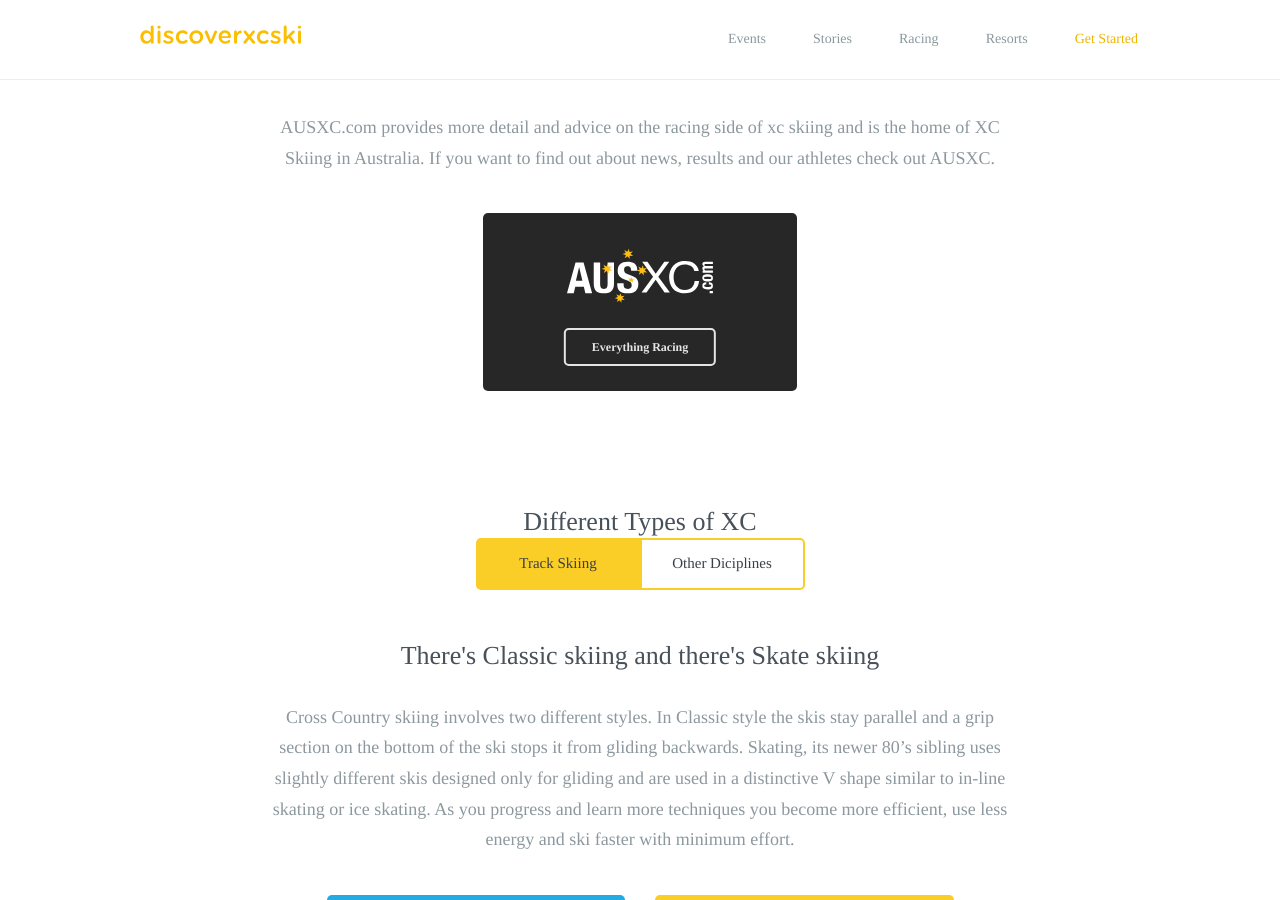
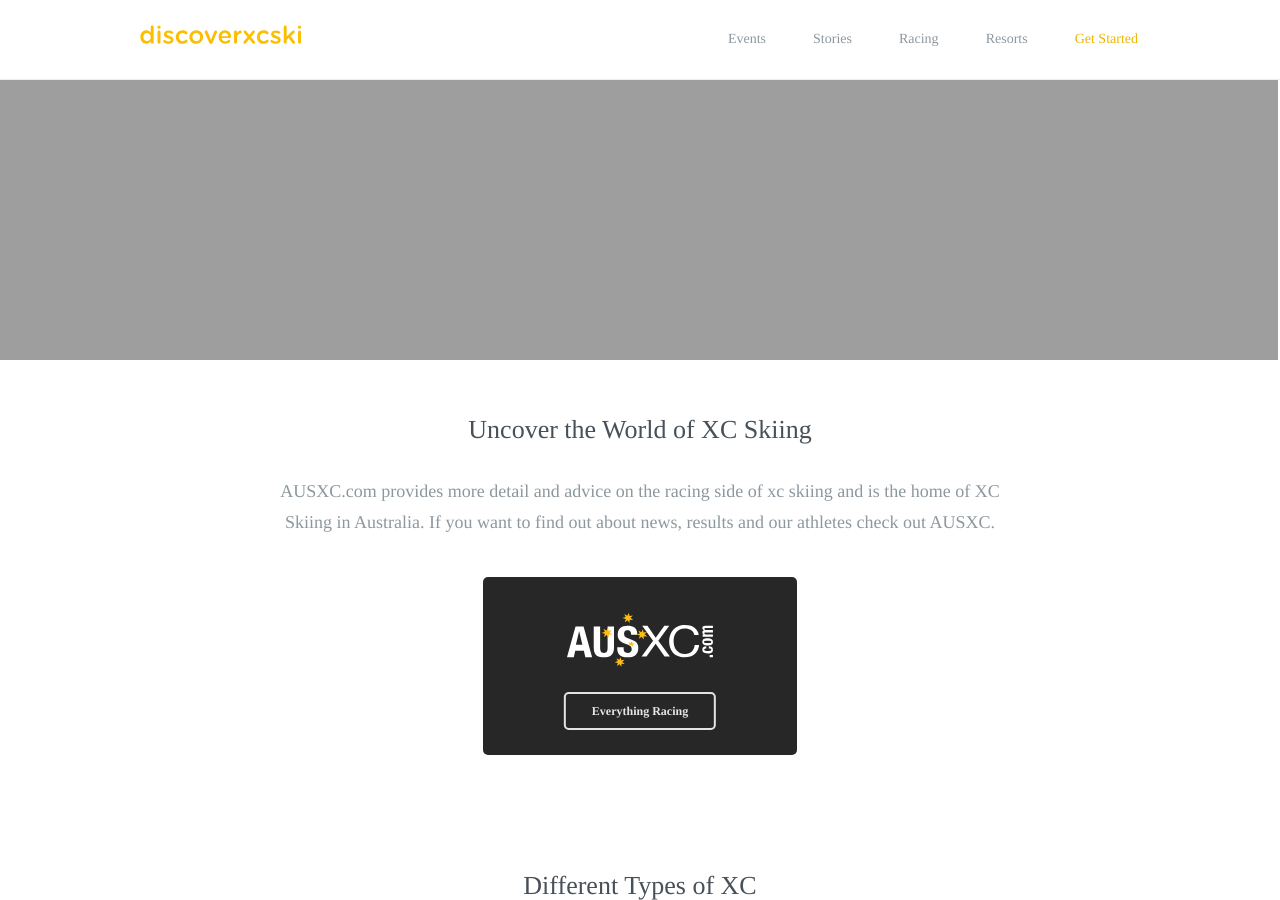
Before and after one commit to robcatto/robcatto.github.io, a Jekyll site: the page index.html, which Jekyll copies as it is, in a window 1280 px wide and 900 px high. Built offline with Jekyll 4.4.1, drawn with Linux system fonts in a browser that asks for light colours; some web fonts are replaced; Markdown is read by kramdown in place of the engine named in the settings.

Commit message:
homepage commits

```diff
--- a/index.html
+++ b/index.html
@@ -118,9 +118,7 @@
     <div id="container">
 
 
-        <picture>
-                <source src="http://www.discoverxcski.com/images/hoppet-slide.jpg">
-            </picture>
+        <img style="-webkit-user-select: none; cursor: zoom-in;" src="http://discoverxcski.com/images/hoppet-slide.jpg" width="1278" height="360">
 
 
 
```
